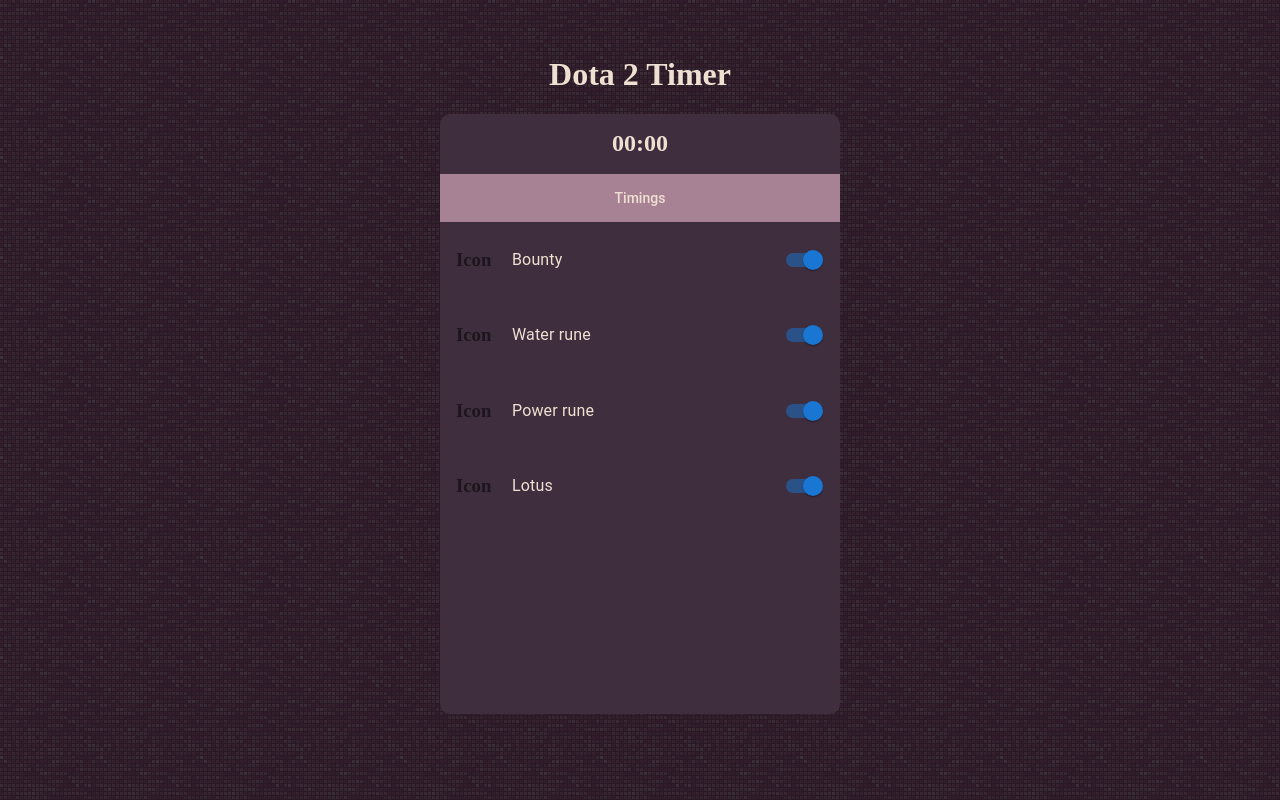
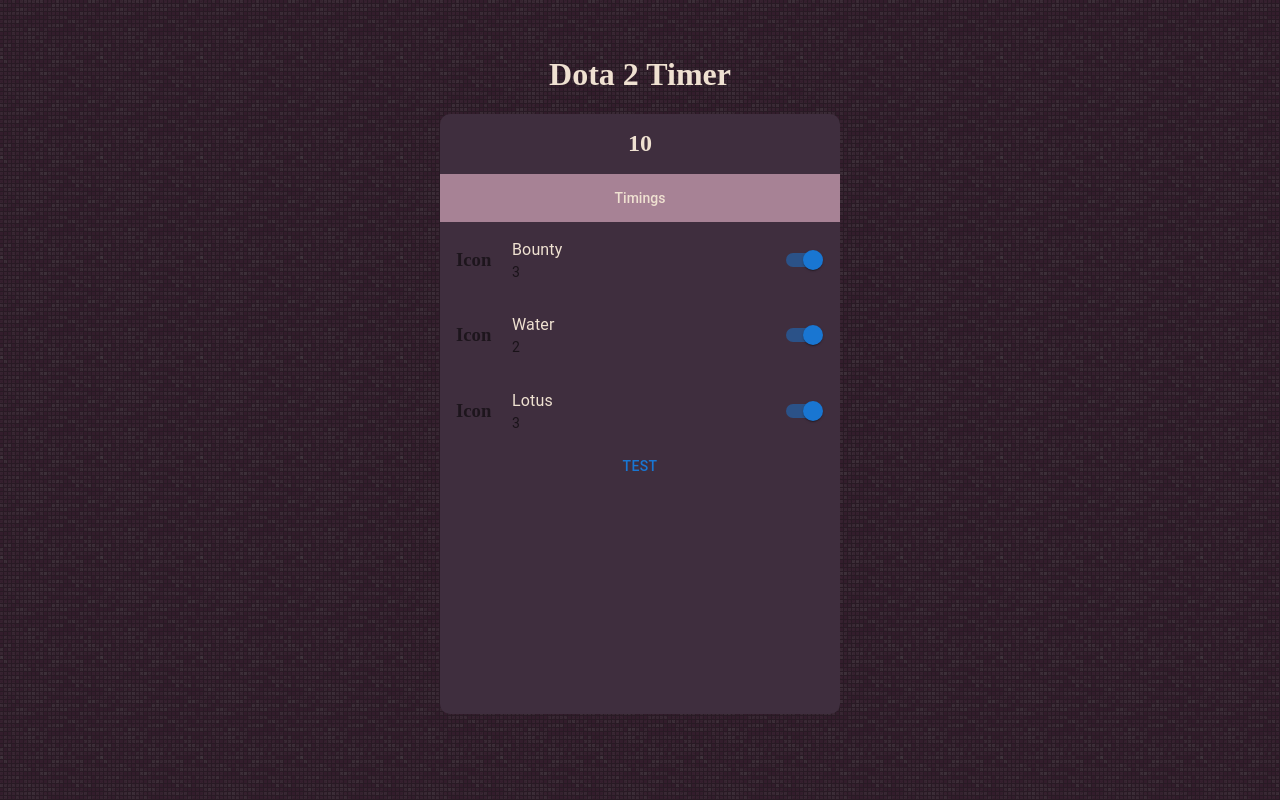
Before and after one commit to Witalka-Shelby/dota-app, a React (Create React App) app: page / in a window 1280 px wide. Both pictures are taken after a click on the item "Open Timings". Built offline with nearby package versions, Linux system fonts and the light colour scheme.

Commit message:
Dialog works

```diff
--- a/src/App.js
+++ b/src/App.js
@@ -6,6 +6,17 @@
 
 function App() {
   const [expand, setExpand] = React.useState(false);
+  const [count, setCount] = React.useState(0);
+
+  React.useEffect(() => {
+    //Implementing the setInterval method
+    const interval = setInterval(() => {
+      setCount(count + 1);
+    }, 1000);
+
+    //Clearing the interval
+    return () => clearInterval(interval);
+  }, [count]);
 
   function handleClick() {
     setExpand((prevState) => {
@@ -20,10 +31,14 @@
         style={expand ? { height: "600px" } : { height: "100px" }}
       >
         <div className="timer">
-          <Timer />
+          <Timer time={count} />
         </div>
         <div className="timings">
-          <TimingsList toggleCard={handleClick} expandCard={expand} />
+          <TimingsList
+            time={count}
+            toggleCard={handleClick}
+            expandCard={expand}
+          />
         </div>
       </div>
     </div>
--- a/src/components/Item.jsx
+++ b/src/components/Item.jsx
@@ -26,7 +26,11 @@
       <ListItemIcon>
         <h3>Icon</h3>
       </ListItemIcon>
-      <ListItemText id="switch-list-label-wifi" primary={props.runeName} />
+      <ListItemText
+        id="switch-list-label-wifi"
+        primary={props.runeName}
+        secondary={props.runeTime}
+      />
       <Switch
         edge="end"
         onChange={handleToggle("wifi")}
--- /dev/null
+++ b/src/components/RuneAlert.jsx
@@ -0,0 +1,17 @@
+import * as React from "react";
+import Dialog from "@mui/material/Dialog";
+import DialogTitle from "@mui/material/DialogTitle";
+
+export default function AlertDialogSlide(props) {
+  return (
+    <div>
+      <Dialog
+        open={props.state}
+        aria-labelledby="alert-dialog-title"
+        aria-describedby="alert-dialog-description"
+      >
+        <DialogTitle id="alert-dialog-title">{props.text}</DialogTitle>
+      </Dialog>
+    </div>
+  );
+}
--- a/src/components/Timer.jsx
+++ b/src/components/Timer.jsx
@@ -1,7 +1,7 @@
 import React from "react";
 
-function Timer() {
-  return <h2>00:00</h2>;
+function Timer(props) {
+  return <h2>{props.time}</h2>;
 }
 
 export default Timer;
--- a/src/components/TimingsList.jsx
+++ b/src/components/TimingsList.jsx
@@ -3,8 +3,20 @@
 import ListSubheader from "@mui/material/ListSubheader";
 import Item from "./Item";
 import Collapse from "@mui/material/Collapse";
+import runeTimes from "../runeTimes";
+import RuneAlert from "./RuneAlert";
+import Button from "@mui/material/Button";
 
 export default function SwitchListSecondary(props) {
+  const [open, setOpen] = React.useState(false);
+
+  function handleClickOpen() {
+    setOpen(true);
+    setTimeout(() => {
+      setOpen(false);
+    }, 5000);
+  }
+
   return (
     <List
       sx={{ width: "100%", maxWidth: "100%" }}
@@ -20,12 +32,13 @@
         </ListSubheader>
       }
     >
-      <Collapse orientation="vertical" in={props.expandCard}>
-        <Item runeName="Bounty" />
-        <Item runeName="Water rune" />
-        <Item runeName="Power rune" />
-        <Item runeName="Lotus" />
+      <Collapse timeout="auto" in={props.expandCard}>
+        {runeTimes.map((rune) => {
+          return <Item runeName={rune.name} runeTime={rune.time} />;
+        })}
+        <Button onClick={handleClickOpen}>Test</Button>
       </Collapse>
+      <RuneAlert state={open} text={"Bounty Rune"} />
     </List>
   );
 }
--- /dev/null
+++ b/src/runeTimes.js
@@ -0,0 +1,16 @@
+const runeTimes = [
+  {
+    name: "Bounty",
+    time: 3,
+  },
+  {
+    name: "Water",
+    time: 2,
+  },
+  {
+    name: "Lotus",
+    time: 3,
+  },
+];
+
+export default runeTimes;
```
